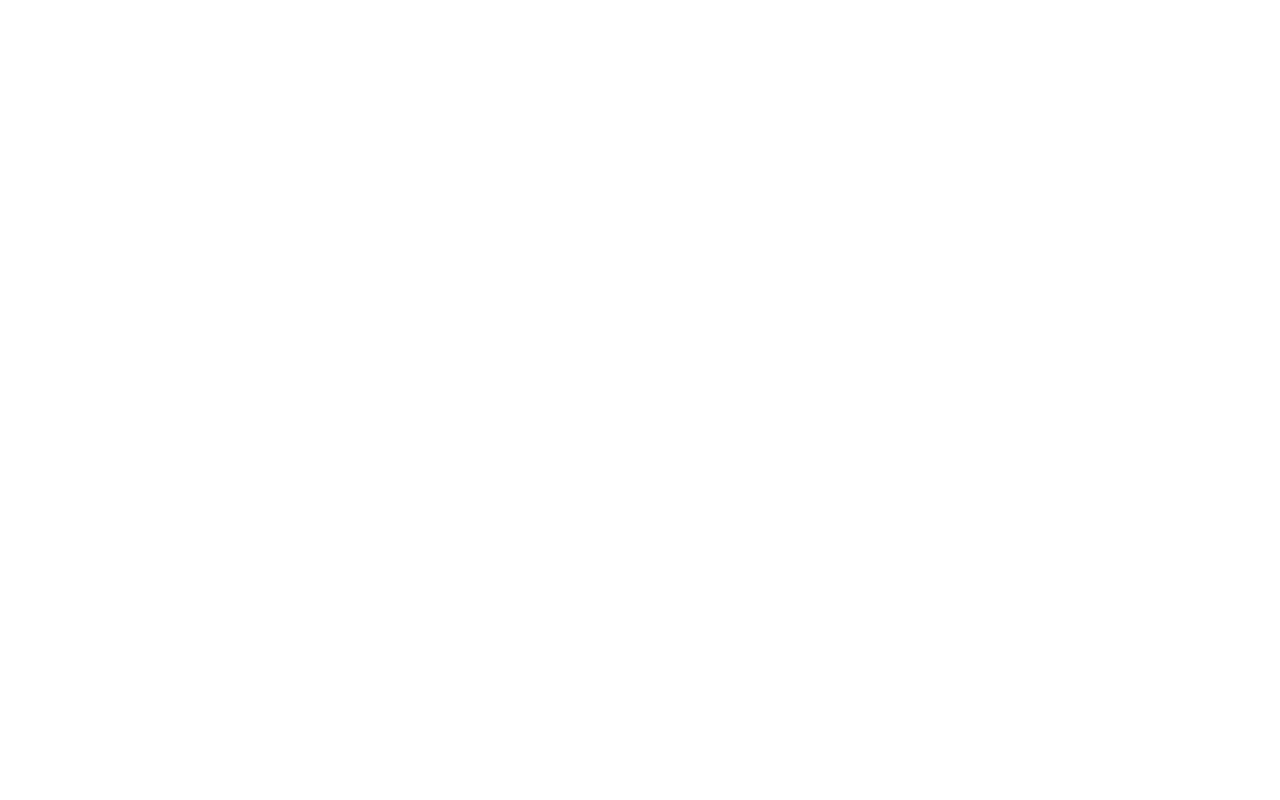
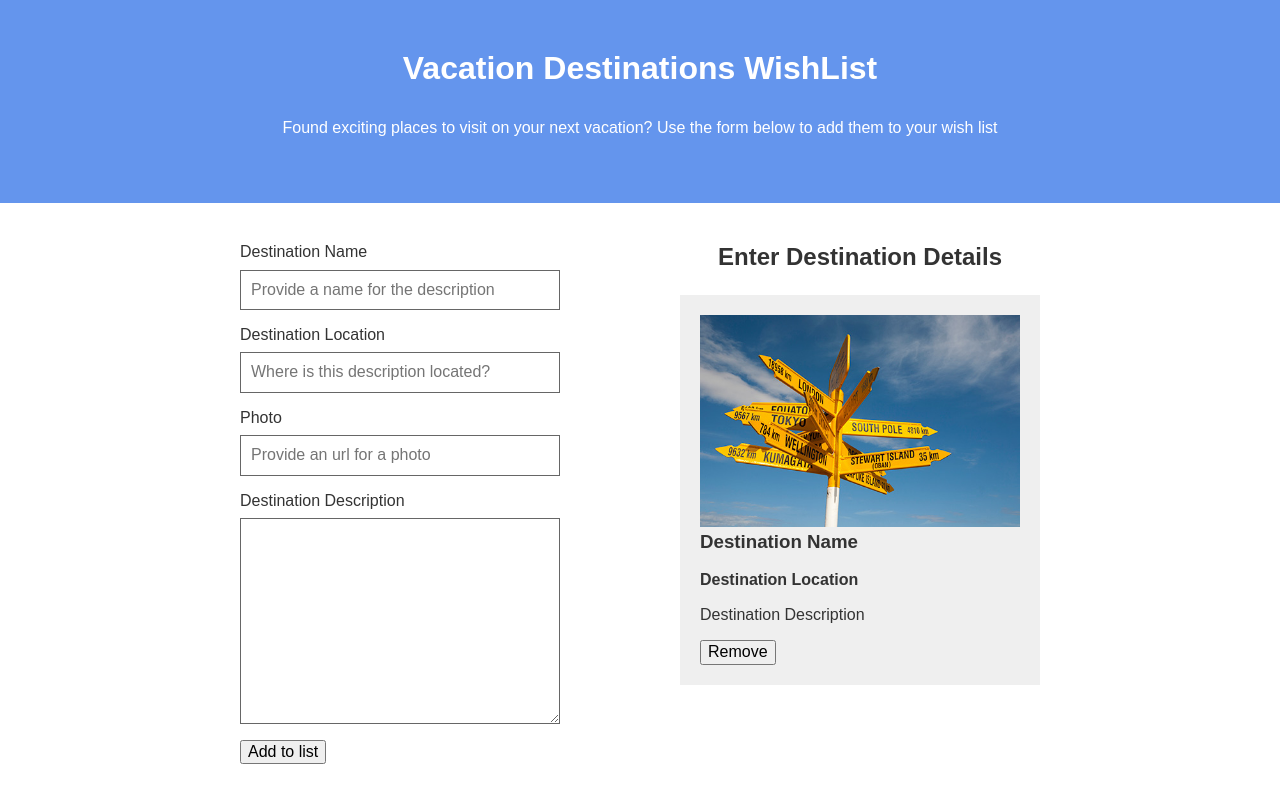
Before and after one commit to goto99/javascript_basics_coursera, a plain HTML site: page Vacation-Destination-Part1---START/index.html in a window 1280 px wide. Drawn offline with nearby package versions, Linux system fonts and the light colour scheme.

Commit message:
updated vacation destination html and css files.

```diff
--- a/Vacation-Destination-Part1---START/index.html
+++ b/Vacation-Destination-Part1---START/index.html
@@ -13,6 +13,42 @@
 </head>
 
 <body>
+    <header>
+        <h1>Vacation Destinations WishList</h1>
+        <p>Found exciting places to visit on your next vacation? Use the form below to add them to your wish list</p>
+    </header>
+    <main>
+        <form action="" id="destionation_details_form">
+            <label for="name">Destination Name</label>
+            <input type="text" id="name" placeholder="Provide a name for the description" required>
+
+            <label for="location">Destination Location</label>
+            <input type="text" id="location" placeholder="Where is this description located?" required>
+
+            <label for="photo">Photo</label>
+            <input type="url" id="photo" placeholder="Provide an url for a photo">
+
+            <label for="description">Destination Description</label>
+            <textarea id="description" cols="30" rows="10"></textarea>
+            <button type="submit">Add to list</button>
+        </form>
+
+        <article>
+            <h2 id="title">Enter Destination Details</h2>
+            <div id="destination_container">
+                <!--Dynamically populated by JS-->
+                <div class="card">
+                    <img src="images/signpost.jpg" alt="signpost">
+                    <div class="card-body">
+                        <h3>Destination Name</h3>
+                        <h4>Destination Location</h4>
+                        <p class="card-text">Destination Description</p>
+                        <button>Remove</button>
+                    </div>
+                </div>
+            </div>
+        </article>
+    </main>
 
     <!-- Our JavaScript -->
     <script src="script.js"></script>
--- a/Vacation-Destination-Part1---START/styles.css
+++ b/Vacation-Destination-Part1---START/styles.css
@@ -0,0 +1,65 @@
+h1, h2, h3, h4, ul, li, p {
+    margin: 0;
+    padding: 0;
+}
+
+img {
+    max-width: 100%;
+}
+
+body {
+    font-family: Arial, Helvetica, sans-serif;
+    color: #333;
+}
+
+header {
+    padding: 50px;
+    background-color: cornflowerblue;
+    color: white;
+    text-align: center;
+    margin-bottom: 20px;
+}
+
+main {
+    max-width: 800px;
+    padding: 20px;
+    margin: auto;
+    display: flex;
+    justify-content: space-between;
+}
+
+main form {
+    width: 40%;
+}
+
+main article {
+    width: 45%;
+}
+
+h1, h2, h3, h4, p {
+    margin-bottom: 1em;
+}
+
+#title {
+    text-align: center;
+}
+
+label {
+    display: block;
+    margin-bottom: .5em;
+}
+
+input, textarea, #destination_details_form button {
+    display: block;
+    width: 100%;
+    margin-bottom: 1em;
+    border: 1px solid #666;
+    padding: 10px;
+    box-sizing: border-box;
+}
+
+.card {
+    padding: 20px;
+    background-color: #efefef;
+    margin-bottom: 20px;
+}
```
